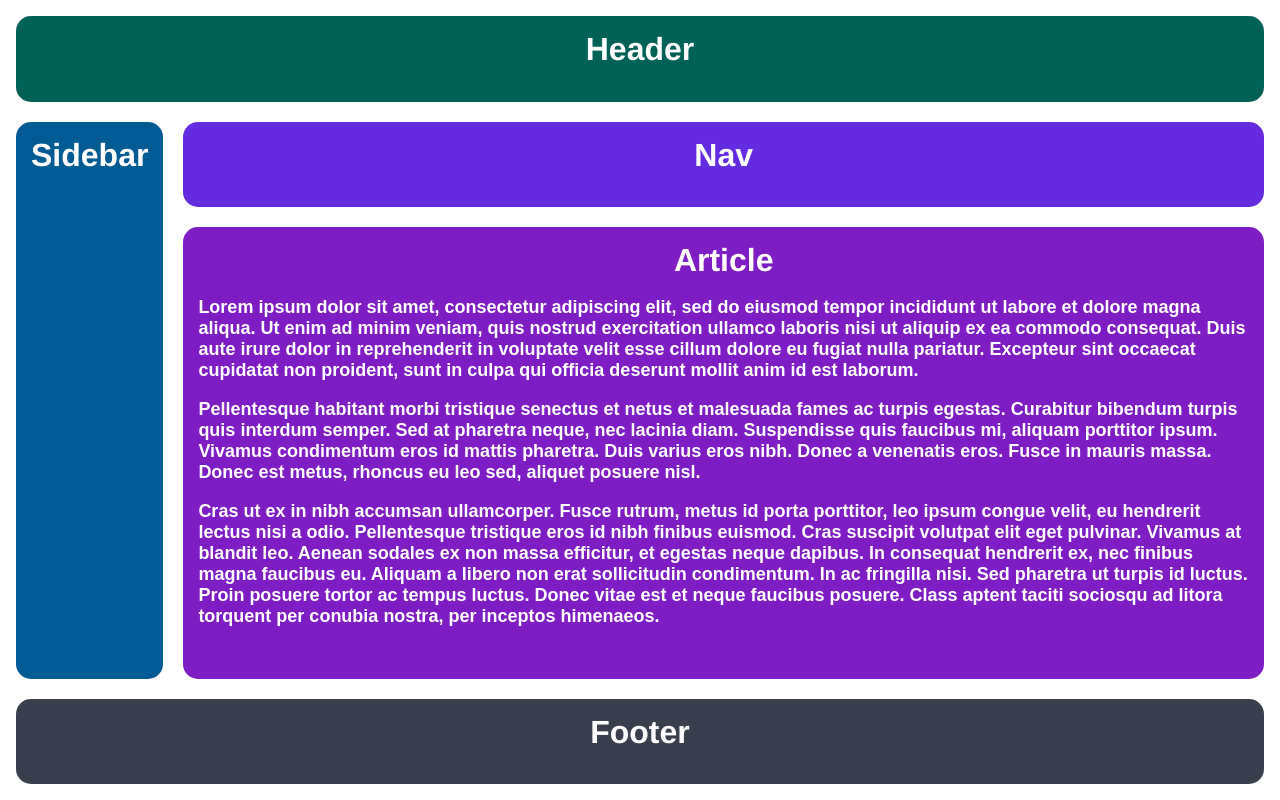
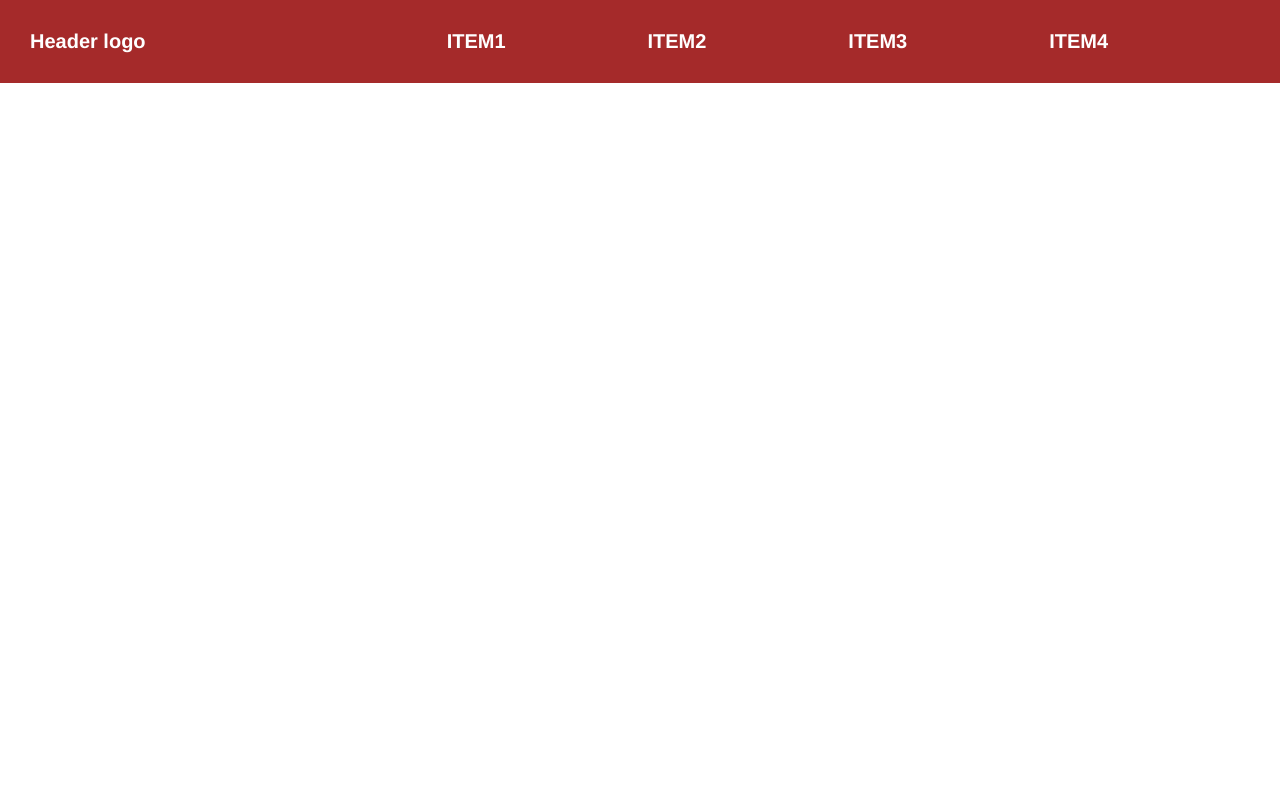
Before and after one commit to mikhailtalapila/css, a plain HTML site: page index.html in a window 1280 px wide. Drawn offline with Linux system fonts and the light colour scheme.

Commit message:
Add container init

```diff
--- a/index.html
+++ b/index.html
@@ -4,48 +4,22 @@
     <meta charset="UTF-8" />
     <meta http-equiv="X-UA-Compatible" content="IE=edge" />
     <meta name="viewport" content="width=device-width, initial-scale=1.0" />
-    <title>The Holy Grail</title>
+    <title>Holy Grail Mockup</title>
     <link rel="stylesheet" href="styles.css" />
   </head>
   <body>
     <div class="container">
-      <div class="header">Header</div>
-      <div class="sidebar">Sidebar</div>
-      <div class="nav">Nav</div>
-      <div class="article">
-        Article
-        <p>
-          Lorem ipsum dolor sit amet, consectetur adipiscing elit, sed do
-          eiusmod tempor incididunt ut labore et dolore magna aliqua. Ut enim ad
-          minim veniam, quis nostrud exercitation ullamco laboris nisi ut
-          aliquip ex ea commodo consequat. Duis aute irure dolor in
-          reprehenderit in voluptate velit esse cillum dolore eu fugiat nulla
-          pariatur. Excepteur sint occaecat cupidatat non proident, sunt in
-          culpa qui officia deserunt mollit anim id est laborum.
-        </p>
-        <p>
-          Pellentesque habitant morbi tristique senectus et netus et malesuada
-          fames ac turpis egestas. Curabitur bibendum turpis quis interdum
-          semper. Sed at pharetra neque, nec lacinia diam. Suspendisse quis
-          faucibus mi, aliquam porttitor ipsum. Vivamus condimentum eros id
-          mattis pharetra. Duis varius eros nibh. Donec a venenatis eros. Fusce
-          in mauris massa. Donec est metus, rhoncus eu leo sed, aliquet posuere
-          nisl.
-        </p>
-        <p>
-          Cras ut ex in nibh accumsan ullamcorper. Fusce rutrum, metus id porta
-          porttitor, leo ipsum congue velit, eu hendrerit lectus nisi a odio.
-          Pellentesque tristique eros id nibh finibus euismod. Cras suscipit
-          volutpat elit eget pulvinar. Vivamus at blandit leo. Aenean sodales ex
-          non massa efficitur, et egestas neque dapibus. In consequat hendrerit
-          ex, nec finibus magna faucibus eu. Aliquam a libero non erat
-          sollicitudin condimentum. In ac fringilla nisi. Sed pharetra ut turpis
-          id luctus. Proin posuere tortor ac tempus luctus. Donec vitae est et
-          neque faucibus posuere. Class aptent taciti sociosqu ad litora
-          torquent per conubia nostra, per inceptos himenaeos.
-        </p>
+      <div class="header">
+        <div class="logo">Header logo</div>
+        <div class="menu">
+          <ul>
+            <li>item1</li>
+            <li>item2</li>
+            <li>item3</li>
+            <li>item4</li>
+          </ul>
+        </div>
       </div>
-      <div class="footer">Footer</div>
     </div>
   </body>
 </html>
--- a/styles.css
+++ b/styles.css
@@ -1,59 +1,47 @@
-body,
-html {
-  height: 100%;
+* {
   margin: 0;
+  padding: 0;
 }
 
 .container {
-  text-align: center;
-  height: 100%;
-  padding: 16px;
-  box-sizing: border-box;
   display: grid;
-  grid-template-columns: 3;
-  grid-template-rows: 4;
-  row-gap: 20px;
-  column-gap: 20px;
+  grid-template-columns: 1fr 4fr;
 }
 
 .container div {
   padding: 15px;
-  font-size: 32px;
+  font-size: 20px;
   font-family: Helvetica;
   font-weight: bold;
   color: white;
-  border-radius: 15px;
 }
 
 .header {
-  background-color: #006157;
+  background-color: brown;
+  color: white;
+  padding: 12px;
+  display: grid;
   grid-column: 1/3;
+  grid-template-columns: 1fr 2fr;
 }
 
-.sidebar {
-  background-color: #005b94;
-  grid-row: 2/4;
+.menu ul {
+  display: grid;
+  grid-template-columns: 1fr 1fr 1fr 1fr;
 }
 
-.nav {
-  background-color: #642cde;
+.header ul,
+.nav ul {
+  list-style-type: none;
 }
 
-.article {
-  background-color: #7e1dc3;
+.logo {
+  justify-self: start;
+}
+.menu {
+  align-self: center;
 }
 
-.footer {
-  background-color: #393f4d;
-  grid-column-start: 1;
-  grid-column-end: 3;
-  grid-row-start: 4;
-  grid-row-end: 4;
+.header ul li {
+  text-transform: uppercase;
 }
-
-.article p {
-  font-size: 18px;
-  font-family: sans-serif;
-  color: white;
-  text-align: left;
-}
```
